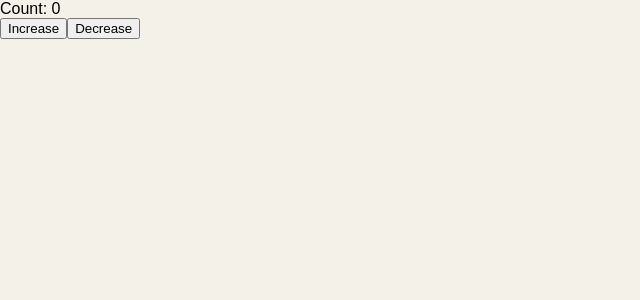
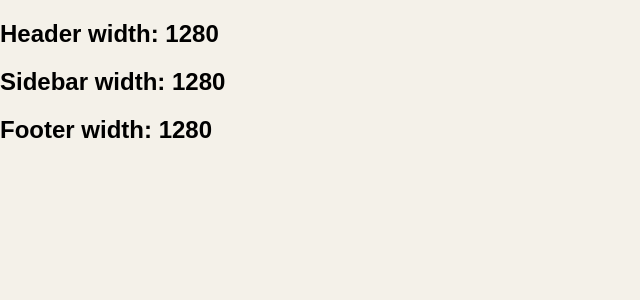
Before and after one commit to suThyyy/react-study, a React (Vite) app: page / in a window 1280 px wide. Shown: the top 300 px of the page, without its empty margins (0-640 px from the left). Built offline with nearby package versions, Linux system fonts and the light colour scheme.

Commit message:
custom hook 2

```diff
--- a/src/App.jsx
+++ b/src/App.jsx
@@ -1,34 +1,49 @@
-import { useState } from "react";
+import { useEffect, useState } from "react";
 
-function useCounter() {
-  // tự viết
-  const [count, setCount] = useState(0);
+function useWindowWidth() {
+  const [width, setWidth] = useState(window.innerWidth);
 
-  function increase() {
-    setCount((prev) => prev + 1);
-  }
+  useEffect(() => {
+    function handleResize() {
+      setWidth(window.innerWidth);
+    }
 
-  function decrease() {
-    setCount((prev) => prev - 1);
-  }
-  return { count, increase, decrease };
+    window.addEventListener("resize", handleResize);
+
+    return () => {
+      window.removeEventListener("resize", handleResize);
+    };
+  }, []);
+
+  return width;
 }
 
-function Counter() {
-  // gọi useCounter
-  const { count, increase, decrease } = useCounter();
+function Header() {
+  const width = useWindowWidth();
 
+  return <h2>Header width: {width}</h2>;
+}
+
+function Sidebar() {
+  const width = useWindowWidth();
+
+  return <h2>Sidebar width: {width}</h2>;
+}
+
+function Footer() {
+  const width = useWindowWidth();
+
+  return <h2>Footer width: {width}</h2>;
+}
+
+function App() {
   return (
-    <div>
-      <div>Count: {count} </div>
-      <button onClick={increase}>Increase</button>
-      <button onClick={decrease}>Decrease</button>
-    </div>
+    <>
+      <Header />
+      <Sidebar />
+      <Footer />
+    </>
   );
 }
 
-function App() {
-  return <Counter />;
-}
-
 export default App;
```
